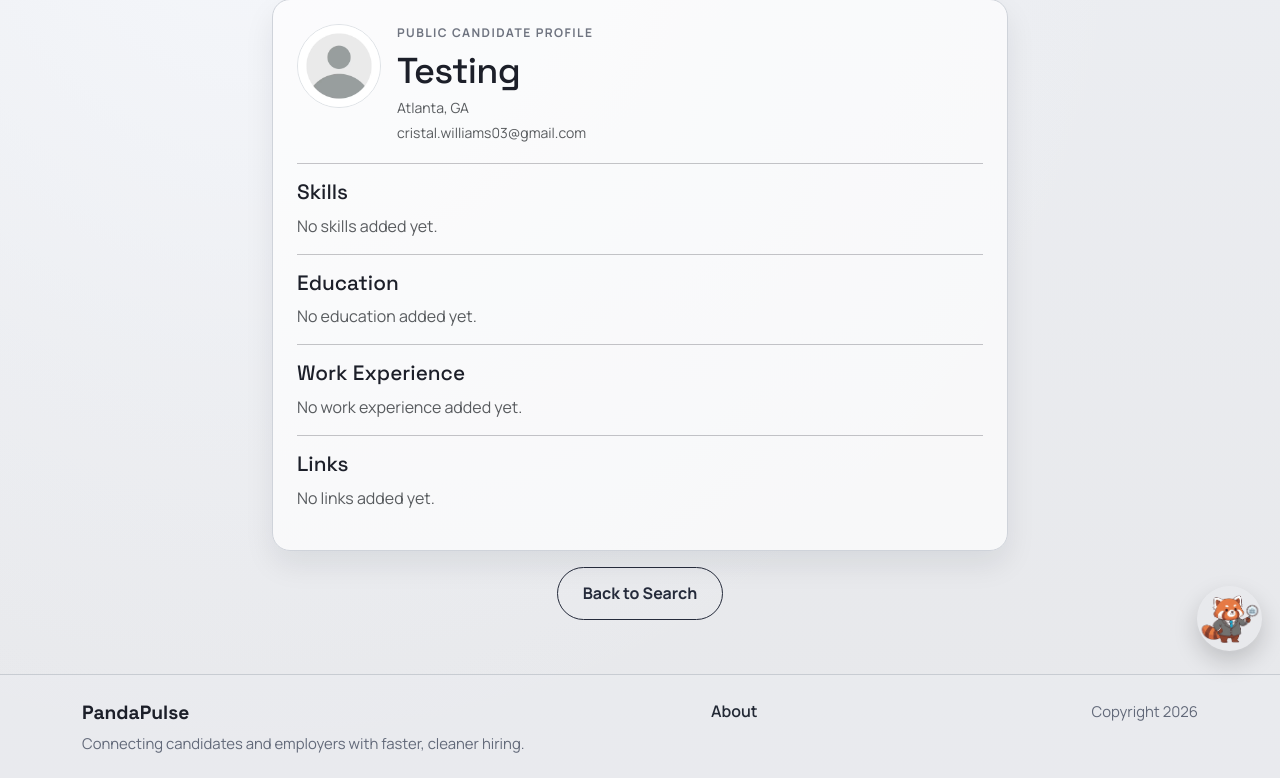
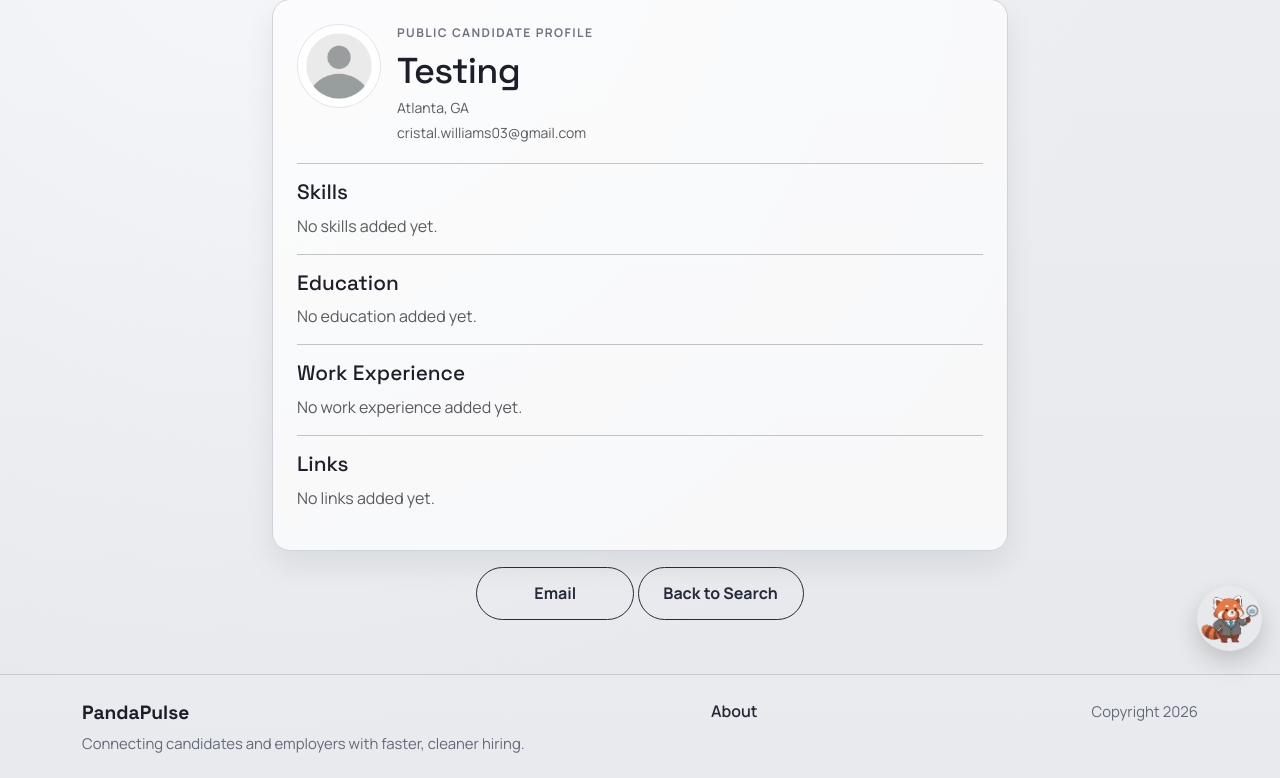
Before and after one commit to Runningbird20/Project-2, a Django app: page /accounts/profile/Testing/ in a window 1280 px wide. Shown: the part 125-903 px from the top of the page. Run offline with Django 5.2, Linux system fonts and the light colour scheme; data comes from the database, SQL or seed files in the repository; both versions use the stored data as it was after the commit; some libraries are stand-ins or nearby versions.

Commit message:
email candidates, needs testing

```diff
--- a/accounts/templates/accounts/public_profile.html
+++ b/accounts/templates/accounts/public_profile.html
@@ -77,6 +77,9 @@
         </div>
 
         <div class="text-center mt-3">
+          {% if template_data.profile.user.email and not template_data.profile.hide_email_from_employers %}
+          <a href="{% url 'accounts.email_candidate' template_data.profile.id %}" class="secondary-btn">Email</a>
+          {% endif %}
           <a href="{% url 'accounts.candidate_search' %}" class="secondary-btn">Back to Search</a>
         </div>
       </div>
--- a/accounts/urls.py
+++ b/accounts/urls.py
@@ -57,4 +57,5 @@ urlpatterns = [
     path("applicant-clusters-map/", views.applicant_clusters_map, name="accounts.applicant_clusters_map"),
     path("save-search/", views.save_candidate_search, name="accounts.save_search"),
     path("delete-search/<int:search_id>/", views.delete_candidate_search, name="accounts.delete_search"),
+    path("email_candidate/<int:candidate_id>/", views.email_candidate, name="accounts.email_candidate"),
 ]
--- a/accounts/views.py
+++ b/accounts/views.py
@@ -21,6 +21,8 @@ from django.shortcuts import get_object_or_404, redirect, render
 from django.utils.decorators import method_decorator
 from django.views.decorators.cache import never_cache
 from django.views.decorators.csrf import ensure_csrf_cookie
+
+from django.core.mail import EmailMessage
 
 from map.services import OfficeLocationGeocodingError, geocode_office_address
 from project2.skills import COMMON_SKILLS
@@ -694,3 +696,47 @@ def applicant_clusters_map(request):
             "google_maps_api_key": getattr(settings, "GOOGLE_MAPS_API_KEY", ""),
         },
     )
+
+
+
+@login_required
+def email_candidate(request, candidate_id):
+    if not _is_employer(request.user):
+        return HttpResponseForbidden("Only employers can email candidates.")
+
+    candidate = get_object_or_404(Profile, id=candidate_id)
+
+    # Candidate must have email visible
+    if candidate.hide_email_from_employers:
+        return HttpResponseForbidden("This candidate has chosen not to receive emails from employers.")
+
+    # Candidate must have an email address
+    if not candidate.user.email:
+        return HttpResponseForbidden("This candidate does not have an email address on file.")
+
+    if request.method == "POST":
+        subject = request.POST.get("subject")
+        message = request.POST.get("message")
+
+        if not subject or not message:
+            messages.error(request, "Subject and message are required.")
+            return redirect("accounts.email_candidate", candidate_id=candidate_id)
+
+
+
+        email = EmailMessage(
+            subject,
+            message,
+            settings.DEFAULT_FROM_EMAIL,  # must match Gmail account
+            [candidate.user.email],
+            reply_to=[request.user.email],  # employer’s email
+        )
+        email.send(fail_silently=False)
+
+
+        messages.success(request, "Your email has been sent.")
+        return redirect("accounts.candidate_search")
+
+    return render(request, "accounts/email_candidate.html", {
+        "candidate": candidate
+    })
--- a/project2/settings.py
+++ b/project2/settings.py
@@ -177,7 +177,7 @@ EMAIL_PORT = int(_env('EMAIL_PORT', '587'))
 EMAIL_HOST_USER = _env('EMAIL_HOST_USER', 'pandapulse.donotreply@gmail.com').strip()
 raw_google_app_password = _env('GOOGLE_APP_PASSWORD', '').strip()
 raw_email_password = _env('EMAIL_HOST_PASSWORD', '').strip()
-EMAIL_HOST_PASSWORD = (raw_google_app_password or raw_email_password).replace(' ', '').replace('-', '')
+EMAIL_HOST_PASSWORD = (raw_google_app_password or raw_email_password).replace(' ', ' ').replace('-', ' ')
 EMAIL_USE_TLS = _env('EMAIL_USE_TLS', 'true').lower() == 'true'
 EMAIL_USE_SSL = _env('EMAIL_USE_SSL', 'false').lower() == 'true'
 EMAIL_TIMEOUT = int(_env('EMAIL_TIMEOUT', '20'))
```
Also changed, not shown: accounts/templates/accounts/email_candidate.html (added, +33 -0 lines), db.sqlite3.
